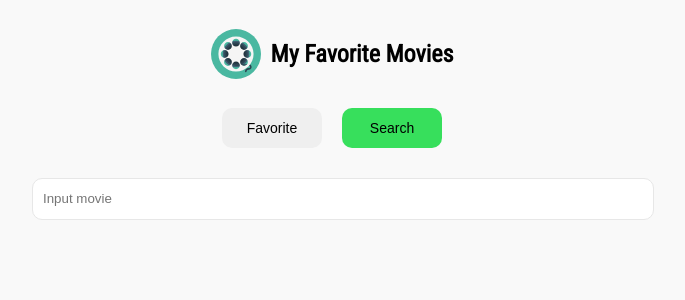
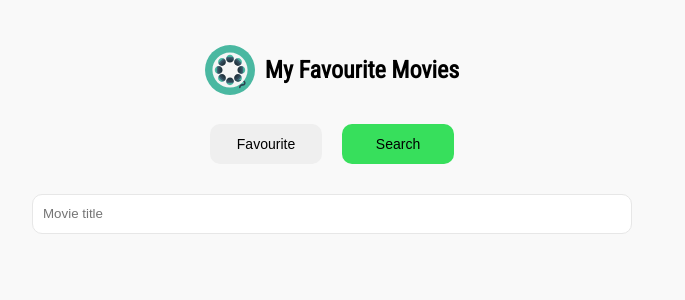
Before and after one commit to AlenaGM/pineapple-movies, a Vue app: page / in a window 1280 px wide. Shown: the top 300 px of the page, without its empty margins (308-993 px from the left). Built offline with nearby package versions, Linux system fonts and the light colour scheme.

Commit message:
corrected css

```diff
--- a/src/App.vue
+++ b/src/App.vue
@@ -2,14 +2,14 @@
   <main>
     <header class="header">
       <img src="/logo.svg" alt="logo" class="header-logo" />
-      <h2>My Favorite Movies</h2>
+      <h2>My Favourite Movies</h2>
     </header>
     <div class="tabs">
       <button
         :class="['btn', { btn_green: movieStore.activeTab === 1 }]"
         @click="setTab(1)"
       >
-        Favorite
+        Favourite
       </button>
       <button
         :class="['btn', { btn_green: movieStore.activeTab === 2 }]"
@@ -64,7 +64,8 @@ const movieStore = useMovieStore();
 }
 .btn {
   border: none;
-  width: 100px;
+  padding: 0 24px;
+  min-width: 112px;
   height: 40px;
   font-size: 14px;
   margin: 0 10px;
--- a/src/assets/main.css
+++ b/src/assets/main.css
@@ -9,4 +9,5 @@ body {
 main {
   max-width: 600px;
   margin: auto;
+  padding: 16px;
 }
--- a/src/components/Movie.vue
+++ b/src/components/Movie.vue
@@ -16,7 +16,7 @@
           @click="movieStore.toggleWatched(movie.id)"
         >
           <span v-if="!movie.isWatched">Watched</span>
-          <span v-else>Unwatched</span>
+          <span v-else>Unwatch</span>
         </button>
         <button
           class="btn movie-buttons-delete"
@@ -30,7 +30,7 @@
           class="btn btn_green"
           @click="searchStore.addToUserMovies(movie)"
         >
-          Add
+          Add to favourite
         </button>
       </div>
     </div>
--- a/src/components/Search.vue
+++ b/src/components/Search.vue
@@ -3,7 +3,7 @@
     <input
       type="text"
       class="search-input"
-      placeholder="Input movie"
+      placeholder="Movie title"
       v-model="searchMovie"
     />
   </form>
@@ -31,6 +31,8 @@ const searchMovie = ref("");
 .search-input {
   border: 1px solid #e7e7e7;
   width: 100%;
+  max-width: 600px;
+  box-sizing: border-box;
   height: 40px;
   padding: 0 10px;
   margin-bottom: 20px;
```
